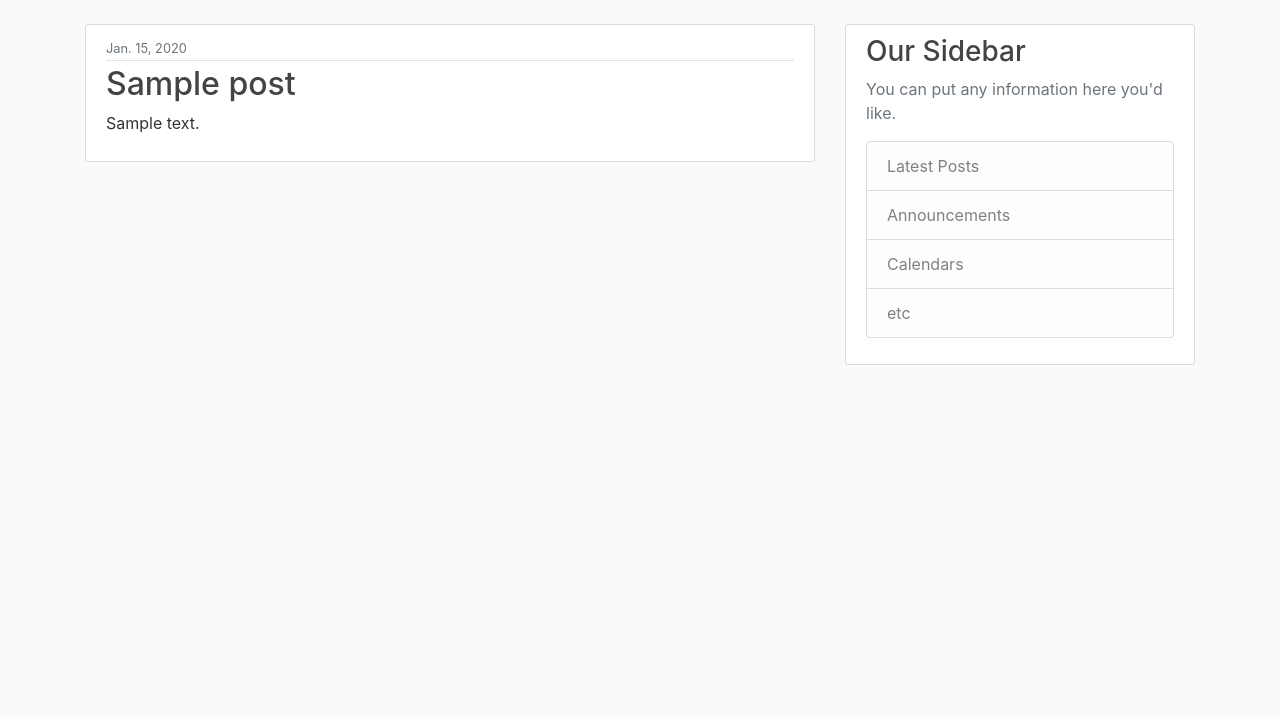
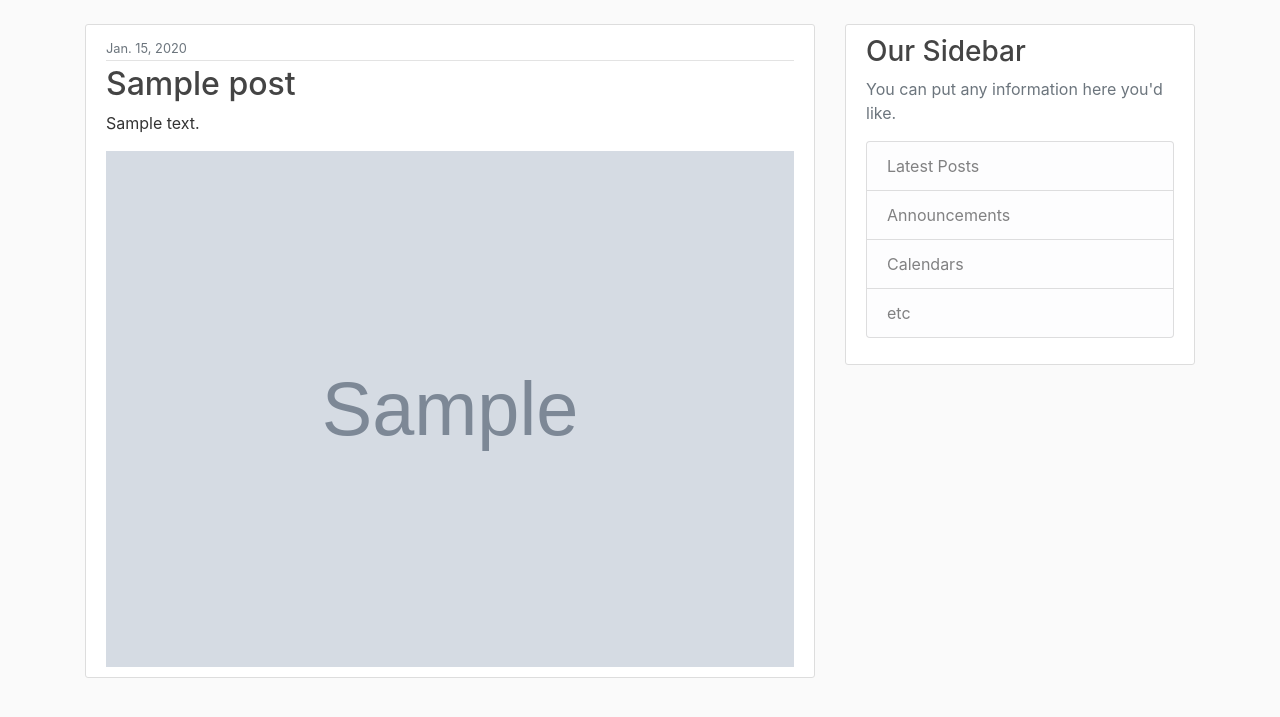
Before and after one commit to glezluis/cachetravel, a Django app: page / in a window 1280 px wide. Shown: the part 56-773 px from the top of the page. Run offline with Django 3.2, Linux system fonts and the light colour scheme; tables that the repository leaves empty hold one stand-in row (values such as "Sample post"); grey boxes marked "Sample" are stand-in pictures; some libraries are stand-ins or nearby versions.

Commit message:
added images to post

```diff
--- a/cachetravel/static/specials/main.css
+++ b/cachetravel/static/specials/main.css
@@ -82,3 +82,11 @@ a.article-title:hover {
 .account-heading {
   font-size: 2.5rem;
 }
+
+img {
+  padding: 0;
+  display: block;
+  margin: 0 auto auto 0;
+  width: 20px;
+  height: auto;
+}
--- a/cachetravel/templates/specials/home.html
+++ b/cachetravel/templates/specials/home.html
@@ -9,6 +9,7 @@
             </div>
             <h2><a class="article-title" href="#">{{ post.title }}</a></h2>
             <p class="article-content">{{ post.content }}</p>
+            <img src={{ post.image.url }} style='height: 100%; width: 100%; object-fit: contain' >
           </div>
         </article>
 	{% endfor %}
--- a/specials/models.py
+++ b/specials/models.py
@@ -7,6 +7,7 @@ class Post(models.Model):
 	title = models.CharField(max_length=100)
 	content = models.TextField()
 	date_posted = models.DateField(default=timezone.now)
+	image = models.ImageField(upload_to='images', blank=True, null=True)
 	#author = models.ForeignKey(users.User, on_delete=models.CASCADE)
 
 	def __str__(self):
```
